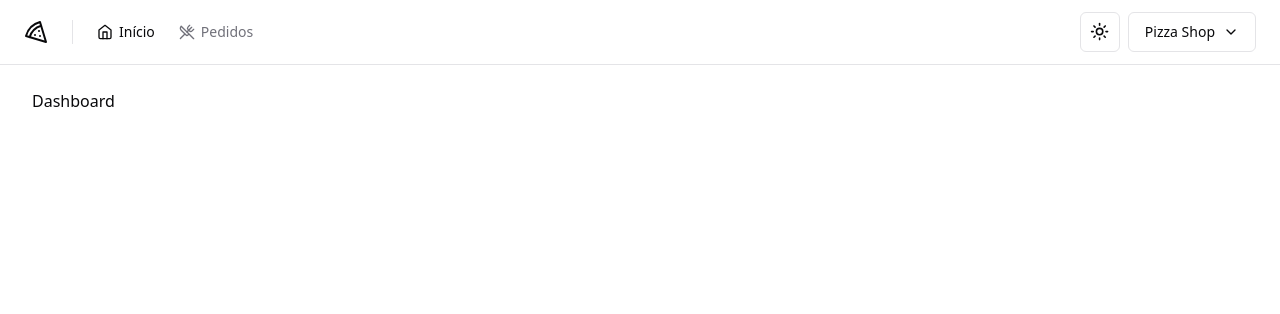
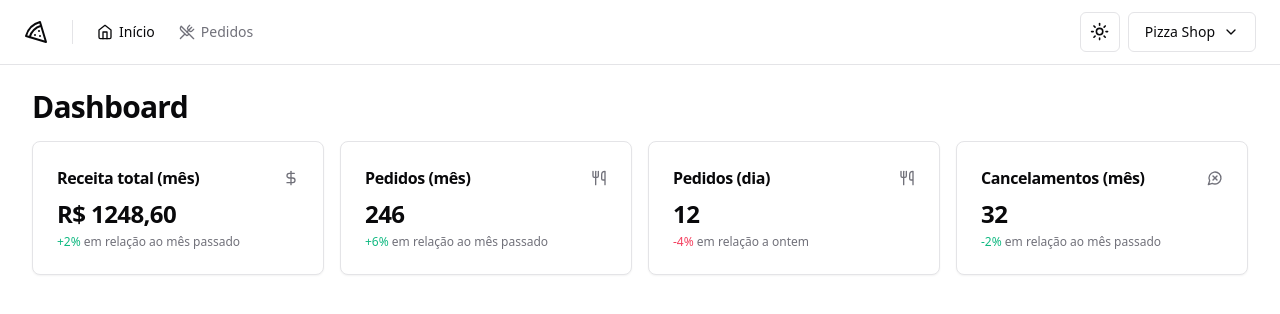
Before and after one commit to brenersrosa/pizzashop-web, a React (Vite) app: page / in a window 1280 px wide. Shown: the top 314 px of the page. Built offline with nearby package versions, Linux system fonts and the light colour scheme.

Commit message:
feat: cards in dashboard

```diff
--- /dev/null
+++ b/src/components/ui/card.tsx
@@ -0,0 +1,79 @@
+import * as React from 'react'
+
+import { cn } from '@/lib/utils'
+
+const Card = React.forwardRef<
+  HTMLDivElement,
+  React.HTMLAttributes<HTMLDivElement>
+>(({ className, ...props }, ref) => (
+  <div
+    ref={ref}
+    className={cn(
+      'rounded-lg border bg-card text-card-foreground shadow-sm',
+      className,
+    )}
+    {...props}
+  />
+))
+Card.displayName = 'Card'
+
+const CardHeader = React.forwardRef<
+  HTMLDivElement,
+  React.HTMLAttributes<HTMLDivElement>
+>(({ className, ...props }, ref) => (
+  <div
+    ref={ref}
+    className={cn('flex flex-col space-y-1.5 p-6', className)}
+    {...props}
+  />
+))
+CardHeader.displayName = 'CardHeader'
+
+const CardTitle = React.forwardRef<
+  HTMLParagraphElement,
+  React.HTMLAttributes<HTMLHeadingElement>
+>(({ className, ...props }, ref) => (
+  <h3
+    ref={ref}
+    className={cn(
+      'text-2xl font-semibold leading-none tracking-tight',
+      className,
+    )}
+    {...props}
+  />
+))
+CardTitle.displayName = 'CardTitle'
+
+const CardDescription = React.forwardRef<
+  HTMLParagraphElement,
+  React.HTMLAttributes<HTMLParagraphElement>
+>(({ className, ...props }, ref) => (
+  <p
+    ref={ref}
+    className={cn('text-sm text-muted-foreground', className)}
+    {...props}
+  />
+))
+CardDescription.displayName = 'CardDescription'
+
+const CardContent = React.forwardRef<
+  HTMLDivElement,
+  React.HTMLAttributes<HTMLDivElement>
+>(({ className, ...props }, ref) => (
+  <div ref={ref} className={cn('p-6 pt-0', className)} {...props} />
+))
+CardContent.displayName = 'CardContent'
+
+const CardFooter = React.forwardRef<
+  HTMLDivElement,
+  React.HTMLAttributes<HTMLDivElement>
+>(({ className, ...props }, ref) => (
+  <div
+    ref={ref}
+    className={cn('flex items-center p-6 pt-0', className)}
+    {...props}
+  />
+))
+CardFooter.displayName = 'CardFooter'
+
+export { Card, CardHeader, CardFooter, CardTitle, CardDescription, CardContent }
--- /dev/null
+++ b/src/pages/app/dashboard/day-orders-amount-card/index.tsx
@@ -0,0 +1,22 @@
+import { Utensils } from 'lucide-react'
+
+import { Card, CardContent, CardHeader, CardTitle } from '@/components/ui/card'
+
+export function DayOrdersAmountCard() {
+  return (
+    <Card>
+      <CardHeader className="flex-row items-center justify-between space-y-0 pb-2">
+        <CardTitle className="text-base font-semibold">Pedidos (dia)</CardTitle>
+        <Utensils className="h-4 w-4 text-muted-foreground" />
+      </CardHeader>
+      <CardContent className="space-y-1">
+        <span className="text-2xl font-bold tracking-tight">12</span>
+
+        <p className="text-xs text-muted-foreground">
+          <span className="text-rose-500 dark:text-rose-400">-4%</span> em
+          relação a ontem
+        </p>
+      </CardContent>
+    </Card>
+  )
+}
--- a/src/pages/app/dashboard/index.tsx
+++ b/src/pages/app/dashboard/index.tsx
@@ -1,10 +1,24 @@
 import { Helmet } from 'react-helmet-async'
+
+import { DayOrdersAmountCard } from './day-orders-amount-card'
+import { MonthCanceledOrdersAmountCard } from './month-canceled-orders-amount-card'
+import { MonthOrdersAmountCard } from './month-orders-amount-card'
+import { MonthRevenueCard } from './month-revenue-card'
 
 export default function Dashboard() {
   return (
-    <div className="">
+    <>
       <Helmet title="Dashboard" />
-      <span>Dashboard</span>
-    </div>
+      <div className="flex flex-col gap-4">
+        <h1 className="text-3xl font-bold tracking-tight">Dashboard</h1>
+
+        <div className="grid grid-cols-4 gap-4">
+          <MonthRevenueCard />
+          <MonthOrdersAmountCard />
+          <DayOrdersAmountCard />
+          <MonthCanceledOrdersAmountCard />
+        </div>
+      </div>
+    </>
   )
 }
--- /dev/null
+++ b/src/pages/app/dashboard/month-canceled-orders-amount-card/index.tsx
@@ -0,0 +1,24 @@
+import { MessageCircleX } from 'lucide-react'
+
+import { Card, CardContent, CardHeader, CardTitle } from '@/components/ui/card'
+
+export function MonthCanceledOrdersAmountCard() {
+  return (
+    <Card>
+      <CardHeader className="flex-row items-center justify-between space-y-0 pb-2">
+        <CardTitle className="text-base font-semibold">
+          Cancelamentos (mês)
+        </CardTitle>
+        <MessageCircleX className="h-4 w-4 text-muted-foreground" />
+      </CardHeader>
+      <CardContent className="space-y-1">
+        <span className="text-2xl font-bold tracking-tight">32</span>
+
+        <p className="text-xs text-muted-foreground">
+          <span className="text-emerald-500 dark:text-emerald-400">-2%</span> em
+          relação ao mês passado
+        </p>
+      </CardContent>
+    </Card>
+  )
+}
--- /dev/null
+++ b/src/pages/app/dashboard/month-orders-amount-card/index.tsx
@@ -0,0 +1,22 @@
+import { Utensils } from 'lucide-react'
+
+import { Card, CardContent, CardHeader, CardTitle } from '@/components/ui/card'
+
+export function MonthOrdersAmountCard() {
+  return (
+    <Card>
+      <CardHeader className="flex-row items-center justify-between space-y-0 pb-2">
+        <CardTitle className="text-base font-semibold">Pedidos (mês)</CardTitle>
+        <Utensils className="h-4 w-4 text-muted-foreground" />
+      </CardHeader>
+      <CardContent className="space-y-1">
+        <span className="text-2xl font-bold tracking-tight">246</span>
+
+        <p className="text-xs text-muted-foreground">
+          <span className="text-emerald-500 dark:text-emerald-400">+6%</span> em
+          relação ao mês passado
+        </p>
+      </CardContent>
+    </Card>
+  )
+}
--- /dev/null
+++ b/src/pages/app/dashboard/month-revenue-card/index.tsx
@@ -0,0 +1,24 @@
+import { DollarSign } from 'lucide-react'
+
+import { Card, CardContent, CardHeader, CardTitle } from '@/components/ui/card'
+
+export function MonthRevenueCard() {
+  return (
+    <Card>
+      <CardHeader className="flex-row items-center justify-between space-y-0 pb-2">
+        <CardTitle className="text-base font-semibold">
+          Receita total (mês)
+        </CardTitle>
+        <DollarSign className="h-4 w-4 text-muted-foreground" />
+      </CardHeader>
+      <CardContent className="space-y-1">
+        <span className="text-2xl font-bold tracking-tight">R$ 1248,60</span>
+
+        <p className="text-xs text-muted-foreground">
+          <span className="text-emerald-500 dark:text-emerald-400">+2%</span> em
+          relação ao mês passado
+        </p>
+      </CardContent>
+    </Card>
+  )
+}
```
Also changed, not shown: src/components/ui/dialog.tsx (+17 -17 lines), src/components/ui/dropdown-menu.tsx (+24 -24 lines), src/components/ui/select.tsx (+22 -22 lines), src/components/ui/separator.tsx (+9 -9 lines), src/components/ui/table.tsx (+21 -21 lines).
